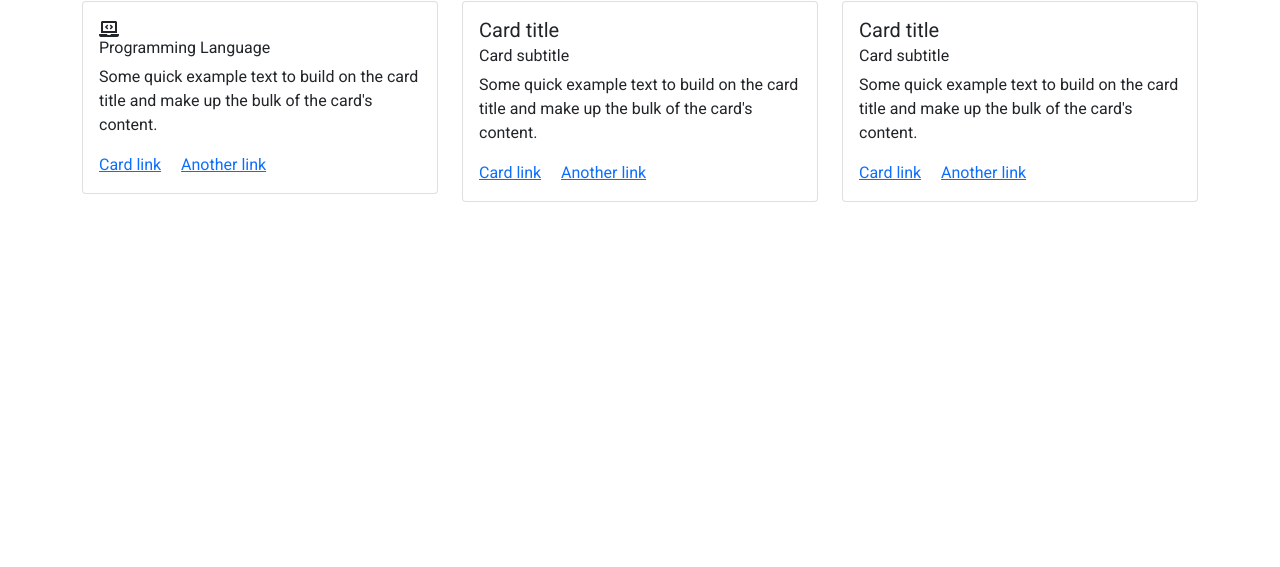
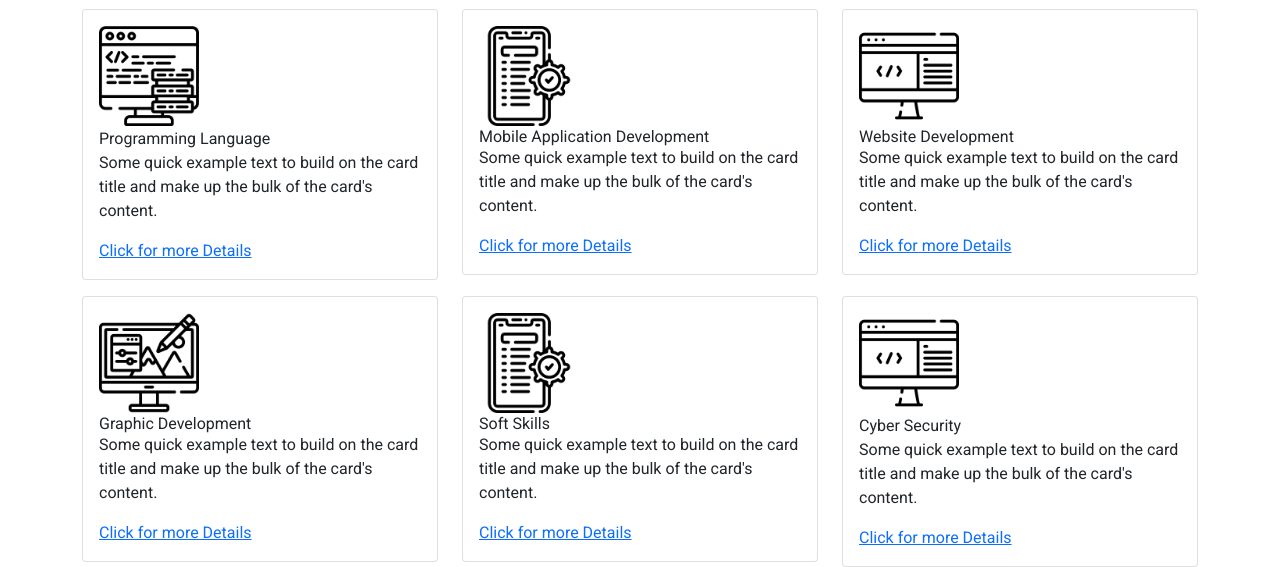
Before and after one commit to rudresh98/eduvantratech.github.io, a plain HTML site: page index.html in a window 1280 px wide. Shown: the part 627-1194 px from the top of the page. Before the commit the page ends 829 px from the top, so only its background shows below. Drawn offline with nearby package versions, Linux system fonts and the light colour scheme; a web font is replaced by a local one.

Commit message:
new chanegs are there

```diff
--- a/index.html
+++ b/index.html
@@ -128,8 +128,8 @@
           </div>
         </div>
       </section>
-      <section class="courses">
-        <div class="container mt-2">
+      <section class="courses mt-3">
+        <div class="container">
           <div class="row">
             <div class="col-md-12 text-center">
               <p class="custom-section-heading">
@@ -142,44 +142,108 @@
             <div class="col-md-4">
               <div class="card">
                 <div class="card-body">
-                  <span class="card-title"
-                    ><i class="fas fa-laptop-code"></i
-                  ></span>
-                  <h6 class="card-subtitle mb-2">Programming Language</h6>
+                  <img
+                    src="./Images/code.png"
+                    alt="CODE"
+                    class="img-fluid custom-icon-style"
+                  />
+                  <p class="card-subtitle">Programming Language</p>
                   <p class="card-text">
                     Some quick example text to build on the card title and make
                     up the bulk of the card's content.
                   </p>
-                  <a href="#" class="card-link">Card link</a>
-                  <a href="#" class="card-link">Another link</a>
+                  <a href="#" class="card-link">Click for more Details</a>
                 </div>
               </div>
             </div>
             <div class="col-md-4">
               <div class="card">
                 <div class="card-body">
-                  <h5 class="card-title">Card title</h5>
-                  <h6 class="card-subtitle mb-2">Card subtitle</h6>
+                  <img
+                    src="./Images/smartphone.png"
+                    alt="SMART PHONE"
+                    class="img-fluid custom-icon-style"
+                  />
+
+                  <h6 class="card-subtitle">Mobile Application Development</h6>
                   <p class="card-text">
                     Some quick example text to build on the card title and make
                     up the bulk of the card's content.
                   </p>
-                  <a href="#" class="card-link">Card link</a>
-                  <a href="#" class="card-link">Another link</a>
+                  <a href="#" class="card-link">Click for more Details</a>
                 </div>
               </div>
             </div>
             <div class="col-md-4">
               <div class="card">
                 <div class="card-body">
-                  <h5 class="card-title">Card title</h5>
-                  <h6 class="card-subtitle mb-2">Card subtitle</h6>
+                  <img
+                    src="/Images/websitedev.png"
+                    alt="WEBSITE DEV"
+                    class="img-fluid custom-icon-style"
+                  />
+
+                  <h6 class="card-subtitle">Website Development</h6>
                   <p class="card-text">
                     Some quick example text to build on the card title and make
                     up the bulk of the card's content.
                   </p>
-                  <a href="#" class="card-link">Card link</a>
-                  <a href="#" class="card-link">Another link</a>
+                  <a href="#" class="card-link">Click for more Details</a>
+                </div>
+              </div>
+            </div>
+          </div>
+          <div class="row mt-3">
+            <div class="col-md-4">
+              <div class="card">
+                <div class="card-body">
+                  <img
+                    src="./Images/graphicsdesign.png"
+                    alt=""
+                    class="img-fluid custom-icon-style"
+                  />
+
+                  <h6 class="card-subtitle">Graphic Development</h6>
+                  <p class="card-text">
+                    Some quick example text to build on the card title and make
+                    up the bulk of the card's content.
+                  </p>
+                  <a href="#" class="card-link">Click for more Details</a>
+                </div>
+              </div>
+            </div>
+            <div class="col-md-4">
+              <div class="card">
+                <div class="card-body">
+                  <img
+                    src="./Images/smartphone.png"
+                    alt="SMART PHONE"
+                    class="img-fluid custom-icon-style"
+                  />
+
+                  <h6 class="card-subtitle">Soft Skills</h6>
+                  <p class="card-text">
+                    Some quick example text to build on the card title and make
+                    up the bulk of the card's content.
+                  </p>
+                  <a href="#" class="card-link">Click for more Details</a>
+                </div>
+              </div>
+            </div>
+            <div class="col-md-4">
+              <div class="card">
+                <div class="card-body">
+                  <img
+                    src="/Images/websitedev.png"
+                    alt=""
+                    class="img-fluid custom-icon-style"
+                  />
+                  <p class="card-subtitle">Cyber Security</p>
+                  <p class="card-text">
+                    Some quick example text to build on the card title and make
+                    up the bulk of the card's content.
+                  </p>
+                  <a href="#" class="card-link">Click for more Details</a>
                 </div>
               </div>
             </div>
--- a/style.css
+++ b/style.css
@@ -46,5 +46,8 @@
 /* banner section css ends here */
 
 /* courses css starts here */
-
+.courses .custom-icon-style {
+  height: 100px;
+  margin: 0px 0px 5px 0px;
+}
 /* courses css ends here */
```
Also changed, not shown: Images/code.png (added), Images/graphicsdesign.png (added), Images/smartphone.png (added), Images/websitedev.png (added).
